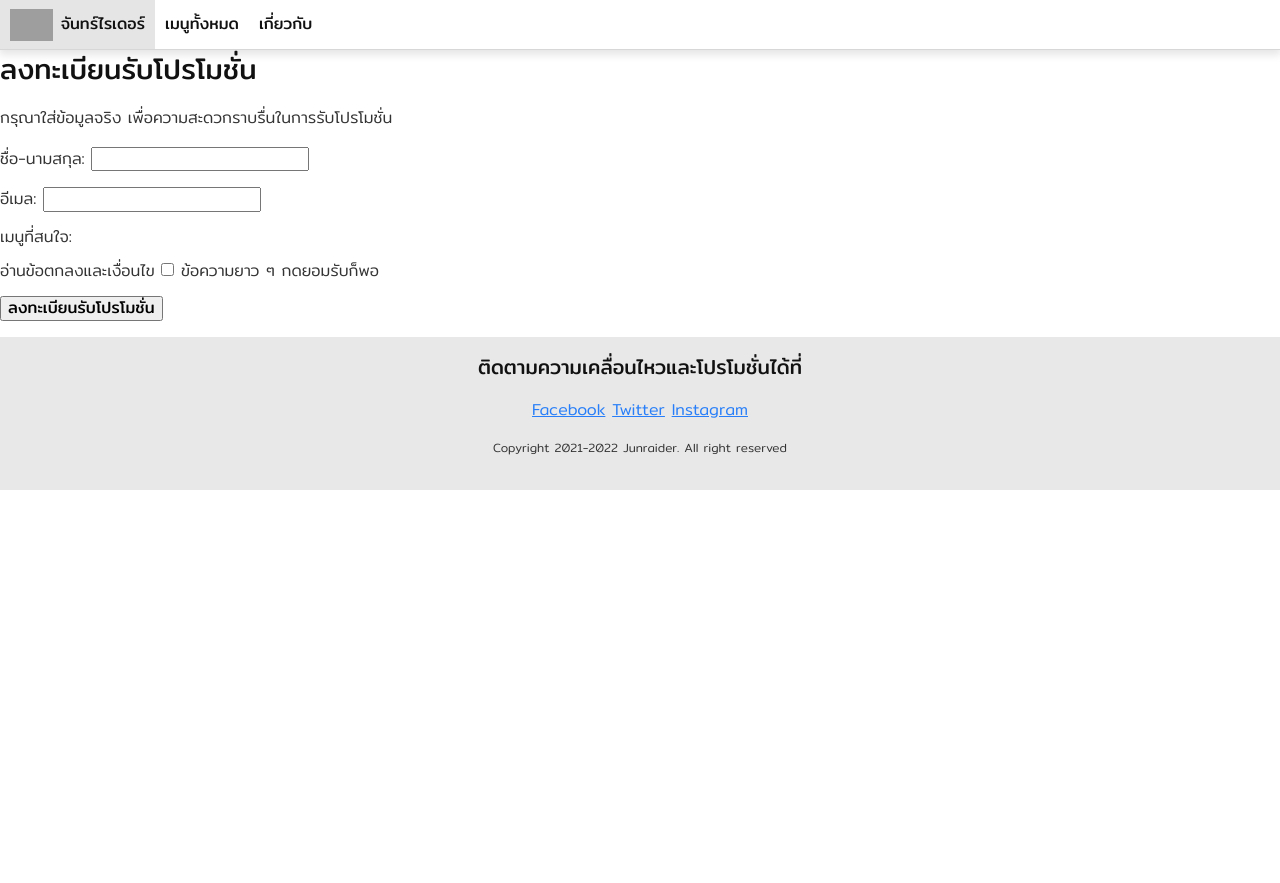
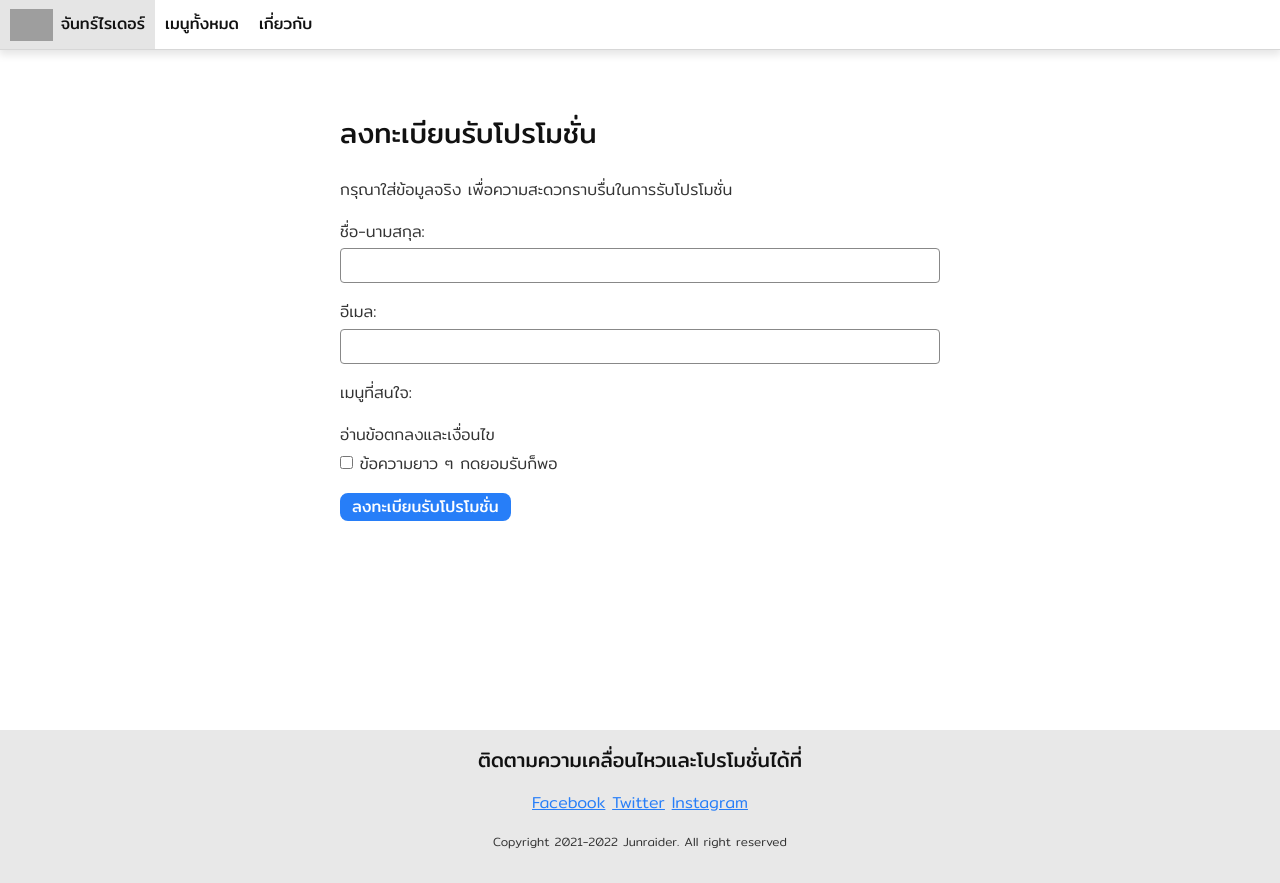
Before and after one commit to SkywalkerGK/Ice-cream-Delivery, a Django app: page /subscription in a window 1280 px wide. Before the commit the page ends 490 px from the top, so only its background shows below. Run offline with Django 4.2, Linux system fonts and the light colour scheme; data that the repository does not hold is empty; grey boxes are pictures that could not be loaded.

Commit message:
css-Subscription

```diff
--- a/app_general/static/app_general/main.css
+++ b/app_general/static/app_general/main.css
@@ -79,23 +79,7 @@ a {
   color: #888888;
 }
 
-.button {
-  color: white;
-  background-color: #333333;
-  border: none; /* ไม่มีเส้นขอบ */
-  border-radius: 8px;
-  font-weight: 400;
-  line-height: 1;
-  text-decoration: none;  /* ลบเส้นใต้ */
-  display: inline-block;
-  padding: 6px 12px;
-  margin-bottom: 16px;
 
-}
-
-.button-primary{
-  background-color: #277ef8;
-}
 
 .image-block{
   display: block;
@@ -115,6 +99,10 @@ a {
   max-width: 1200px;
   margin-left: auto;
   margin-right: auto;
+}
+
+.content-container-narrow{
+  max-width: 600px;
 }
 
 .content-title {
@@ -186,6 +174,59 @@ a {
   font-size: 12px;
 }
 
+/* Form */
+.form-field{
+  margin-bottom: 16px;
+}
+
+label{
+  display: block;
+  margin-bottom: 4px;
+  line-height: 1.6; /* ระยะห่างระหว่างบรรทัด */
+}
+
+input[type="text"],
+input[type="email"]{
+  -moz-appearance: none;
+  -webkit-appearance: none;
+  appearance: none;
+  background-color: white;
+  border: 1px solid #888888;
+  border-radius: 4px;
+  font-size: 16px;
+  display: block;
+  width: 100%;
+  height: 35px;
+  padding: 4px 15px;
+  outline: none;
+}
+
+input[type="text"]:focus,
+input[type="email"]:focus{
+  border-color: #277ef8 ;
+}
+
+.button {
+  -moz-appearance: none;
+  -webkit-appearance: none;
+  appearance: none;
+  color: white;
+  background-color: #333333;
+  border: none; /* ไม่มีเส้นขอบ */
+  border-radius: 8px;
+  font-weight: 400;
+  line-height: 1;
+  text-decoration: none;  /* ลบเส้นใต้ */
+  display: inline-block;
+  padding: 6px 12px;
+  margin-bottom: 16px;
+  cursor: pointer;
+}
+
+.button-primary{
+  background-color: #277ef8;
+}
+
 /* Home-landing-section */
 .home-landing-section{
   background-color: #bcb6b6;
--- a/app_general/templates/app_general/subscription_form.html
+++ b/app_general/templates/app_general/subscription_form.html
@@ -4,28 +4,30 @@
 
 
 {% block content %}
-<h2>ลงทะเบียนรับโปรโมชั่น</h2>
+<section class="content-section content-section-single">
+    <div class="content-container content-container-narrow">
+        <h2 class="content-title">ลงทะเบียนรับโปรโมชั่น</h2>
         <p>กรุณาใส่ข้อมูลจริง เพื่อความสะดวกราบรื่นในการรับโปรโมชั่น</p>
         <form action="{% url 'subscription' %}" method="post">
             {% csrf_token %}
             {{ form.non_field_errors}}
-    <div style="margin-bottom: 16px;">
+            <div class="form-field">
                 {{ form.name.label_tag }}
                 {{ form.name }}
                 {{ form.name.errors }}
             </div>
-    <div style="margin-bottom: 16px;">
+            <div class="form-field">
                 {{ form.email.label_tag }}
                 {{ form.email }}
                 {{ form.email.errors }}
 
             </div>
-    <div style="margin-bottom: 16px;">
+            <div class="form-field">
                 {{ form.food_set.label_tag }}
                 {{ form.food_set }}
                 {{ form.food_set.errors }}
             </div>
-    <div style="margin-bottom: 16px;">
+            <div class="form-field">
                 <label>อ่านข้อตกลงและเงื่อนไข</label>
                 <label>
                     {{ form.accepted }}
@@ -33,9 +35,13 @@
                 </label>
                 {{ form.accepted.errors }}
             </div>
-    <div style="margin-bottom: 16px;">
-        <button type="submit">ลงทะเบียนรับโปรโมชั่น</button>
+            <div class="form-field">
+                <button class="button button-primary" type="submit">ลงทะเบียนรับโปรโมชั่น</button>
             </div>
+        </form>
+        </div>
+</section>
 
-</form>
+
+
 {% endblock %}
```
Also changed, not shown: app_general/templates/app_general/subscription_thankyou.html (+7 -3 lines). Lines whose indentation alone changed are shown as unchanged.
